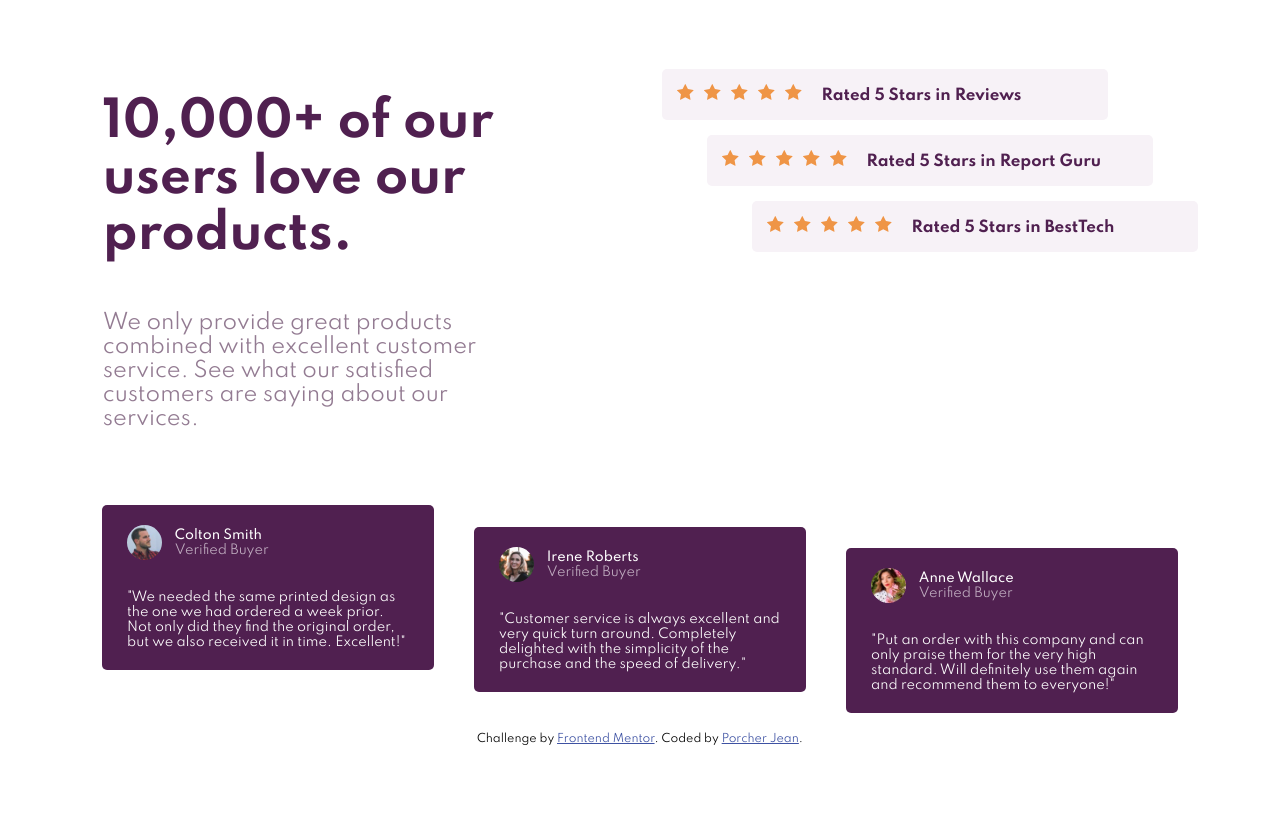
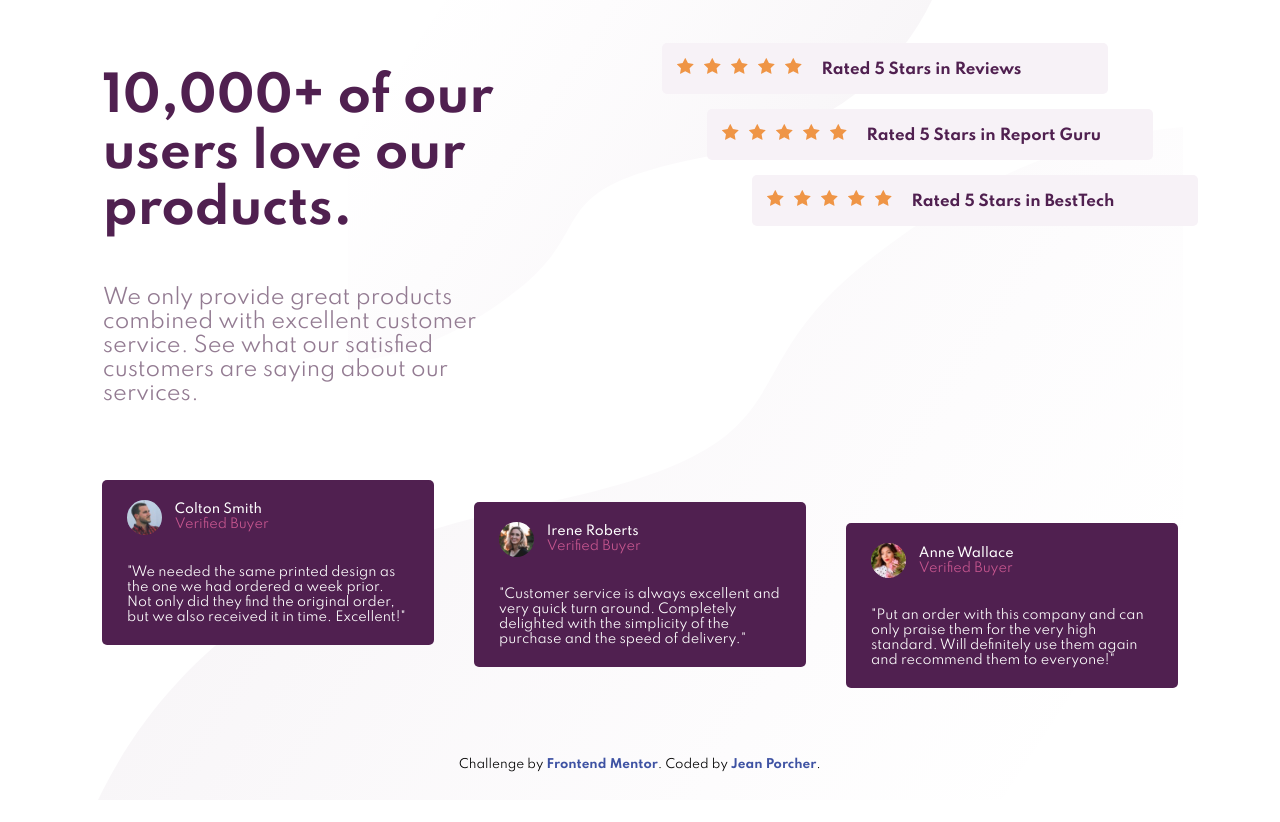
Before and after one commit to jeanPcr/social-proof-section-master, a plain HTML site: page index.html in a window 1280 px wide. Before the commit the page ends 800 px from the top, so only its background shows below. Drawn offline with Linux system fonts and the light colour scheme.

Commit message:
adding background images

```diff
--- a/index.html
+++ b/index.html
@@ -15,18 +15,27 @@
 
     <title>Social proof section</title>
 
-    <!-- Feel free to remove these styles or customise in your own stylesheet 👍 -->
     <style>
       .attribution {
-        font-size: 11px;
+        font-size: 12px;
         text-align: center;
+        padding-bottom: 50px;
       }
       .attribution a {
         color: hsl(228, 45%, 44%);
+        text-decoration: none;
+        font-weight: 700;
+        cursor: pointer;
       }
     </style>
   </head>
   <body>
+    <img src="./images/bg-pattern-top-mobile.svg" class="top-mobile-img" />
+    <img src="./images/bg-pattern-top-desktop.svg" class="top-desktop-img" />
+    <img
+      src="./images/bg-pattern-bottom-desktop.svg"
+      class="bottom-desktop-img"
+    />
     <div class="container">
       <!--TOP OF THE PAGE-->
 
@@ -119,15 +128,11 @@
           </div>
         </div>
       </div>
-
-      <div class="attribution">
-        Challenge by
-        <a href="https://www.frontendmentor.io?ref=challenge" target="_blank"
-          >Frontend Mentor</a
-        >. Coded by <a href="#">Porcher Jean</a>.
-      </div>
     </div>
+    <p class="attribution">
+      Challenge by
+      <a href="https://www.frontendmentor.io?ref=challenge">Frontend Mentor</a>.
+      Coded by <a href="https://www.jean-porcher.com">Jean Porcher</a>.
+    </p>
   </body>
-
-  <script src="main.js"></script>
 </html>
--- a/style.css
+++ b/style.css
@@ -9,13 +9,27 @@
 body {
   font-family: "Spartan", sans-serif;
   font-size: 15px;
+  height: 100vh;
   display: flex;
+  flex-direction: column;
   align-items: center;
-  height: 100vh;
+  justify-content: center;
+}
+.top-desktop-img {
+  position: absolute;
+  top: 0;
+  z-index: -1;
+}
+.bottom-desktop-img {
+  position: absolute;
+  bottom: 0;
+  z-index: -1;
+}
+.top-mobile-img {
+  display: none;
 }
 
 .container {
-  margin: auto;
   width: 95%;
   max-width: 1550px;
   padding: 50px;
@@ -27,6 +41,8 @@ body {
   display: flex;
   justify-content: space-between;
   margin-bottom: 5%;
+
+  width: 100%;
 }
 
 .down {
@@ -131,7 +147,8 @@ body {
 
 .function {
   font-weight: 400;
-  color: hsla(300, 24%, 96%, 0.664);
+  color: #ee68a4;
+  opacity: 0.75;
 }
 
 @media only screen and (max-width: 950px) {
@@ -139,6 +156,16 @@ body {
     font-family: "Spartan", sans-serif;
     font-size: 15px;
     text-align: center;
+    display: block;
+  }
+  .top-mobile-img {
+    display: block;
+    position: absolute;
+    top: 0;
+  }
+  .bottom-desktop-img,
+  .top-desktop-img {
+    display: none;
   }
 
   .container {
```
